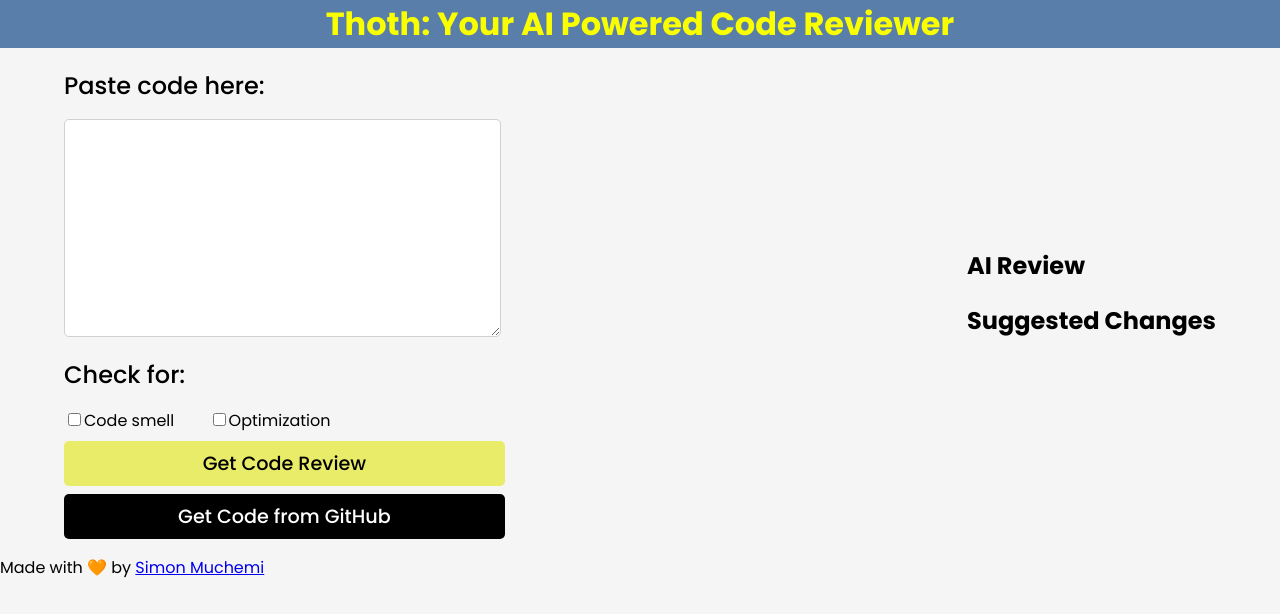
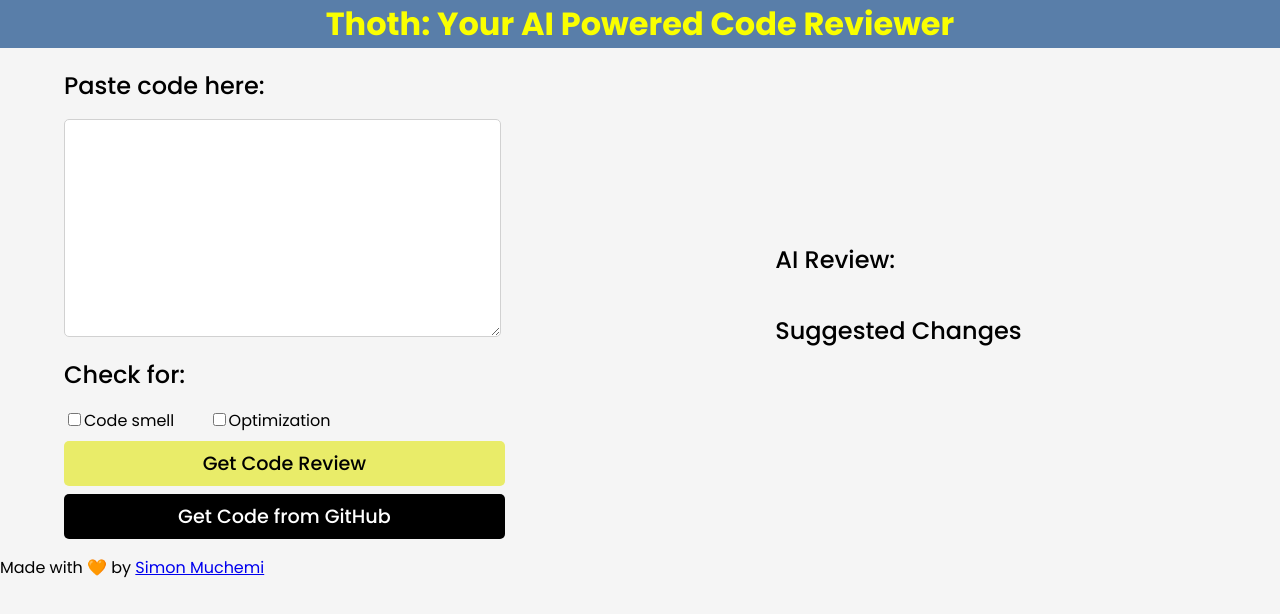
Before and after one commit to SymonMuchemi/Thoth-UI, a React (Vite) app: page / in a window 1280 px wide. Shown: the top 614 px of the page. Built offline with nearby package versions, Linux system fonts and the light colour scheme.

Commit message:
update: added colons to h2

```diff
--- a/src/component/ReviewSide.jsx
+++ b/src/component/ReviewSide.jsx
@@ -2,8 +2,8 @@
 
 function ReviewSide() {
   return (
-    <div>
-      <h2>AI Review</h2>
+    <div className="container">
+      <h2>AI Review:</h2>
       <div className="text-field"></div>
       <h2>Suggested Changes</h2>
       <div className="code-field"></div>
```
